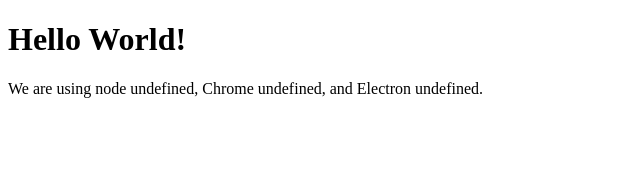
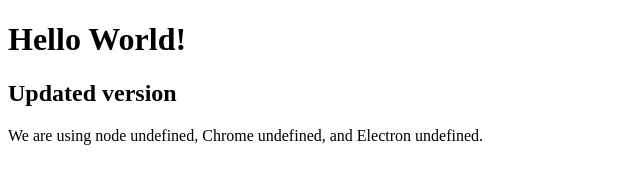
Before and after one commit to sanzhikee/froot-pos, an Electron app: page index.html in a window 1280 px wide. Shown: the whole page, without its empty margins (0-640 px from the left). Drawn offline with Linux system fonts and the light colour scheme.

Commit message:
update version

```diff
--- a/index.html
+++ b/index.html
@@ -6,6 +6,8 @@
 </head>
 <body>
 <h1>Hello World!</h1>
+
+<h2>Updated version</h2>
 We are using node <script>document.write(process.versions.node)</script>,
 Chrome <script>document.write(process.versions.chrome)</script>,
 and Electron <script>document.write(process.versions.electron)</script>.
--- a/package.json
+++ b/package.json
@@ -1,6 +1,6 @@
 {
   "name": "froot-pos",
-  "version": "1.0.2",
+  "version": "1.1.0",
   "description": "Froot pos terminals in shops",
   "main": "main.js",
   "scripts": {
@@ -10,7 +10,7 @@
     "dist": "electron-builder",
     "postinstall": "electron-builder install-app-deps",
     "release": "build",
-    "prod": "set GH_TOKEN=f4a8be4cf7305bee53c108e9f7a31f14ac2c889b&&electron-builder --publish always"
+    "prod": "set GH_TOKEN=bc38681f99115cc634db7c7ddd101ebf6041134d&&electron-builder --publish always"
   },
   "keywords": [],
   "author": "Froot-team",
```
Also changed, not shown: 1 other file.
